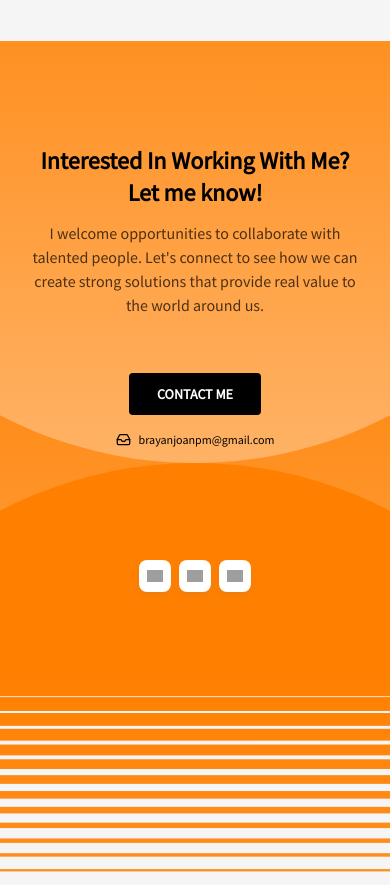
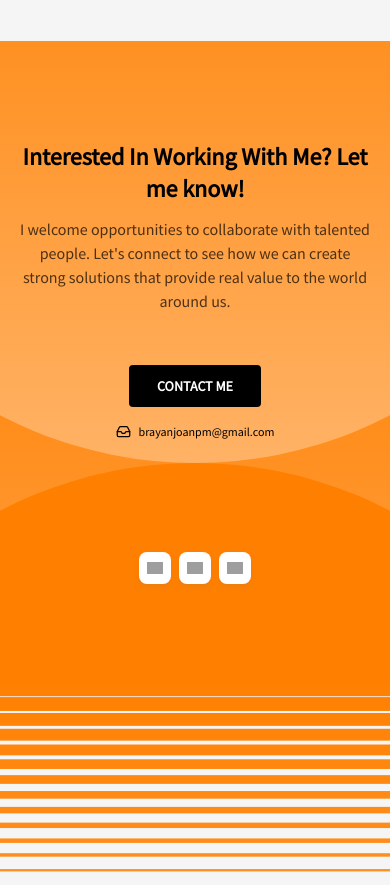
Before and after one commit to kralion/portfolio, a React (Vite) app: page / in a window 390 px wide. Shown: the part 6420-7305 px from the top of the page. Built offline with nearby package versions, Linux system fonts and the light colour scheme; no server answers; grey boxes are pictures that could not be loaded; the HTML template or start-up script is replaced by a standard one; a web font is replaced by a local one.

Commit message:
Update Contact component styling and content

```diff
--- a/src/pages/Contact.jsx
+++ b/src/pages/Contact.jsx
@@ -19,12 +19,12 @@ export default function Contact() {
         data-aos="fade-in"
         data-aos-delay="200"
         data-aos-duration="500"
-        className="space-y-3 p-6"
+        className="space-y-3 lg:p-6 p-5"
       >
         <h3 className="text-2xl font-bold lg:text-4xl">
           Interested In Working With Me? Let me know!
         </h3>
-        <h5 className=" text-black/70 font-light lg:px-64">
+        <h5 className=" text-black/70 font-light  lg:px-64">
           I welcome opportunities to collaborate with talented people. Let's
           connect to see how we can create strong solutions that provide real
           value to the world around us.
```
